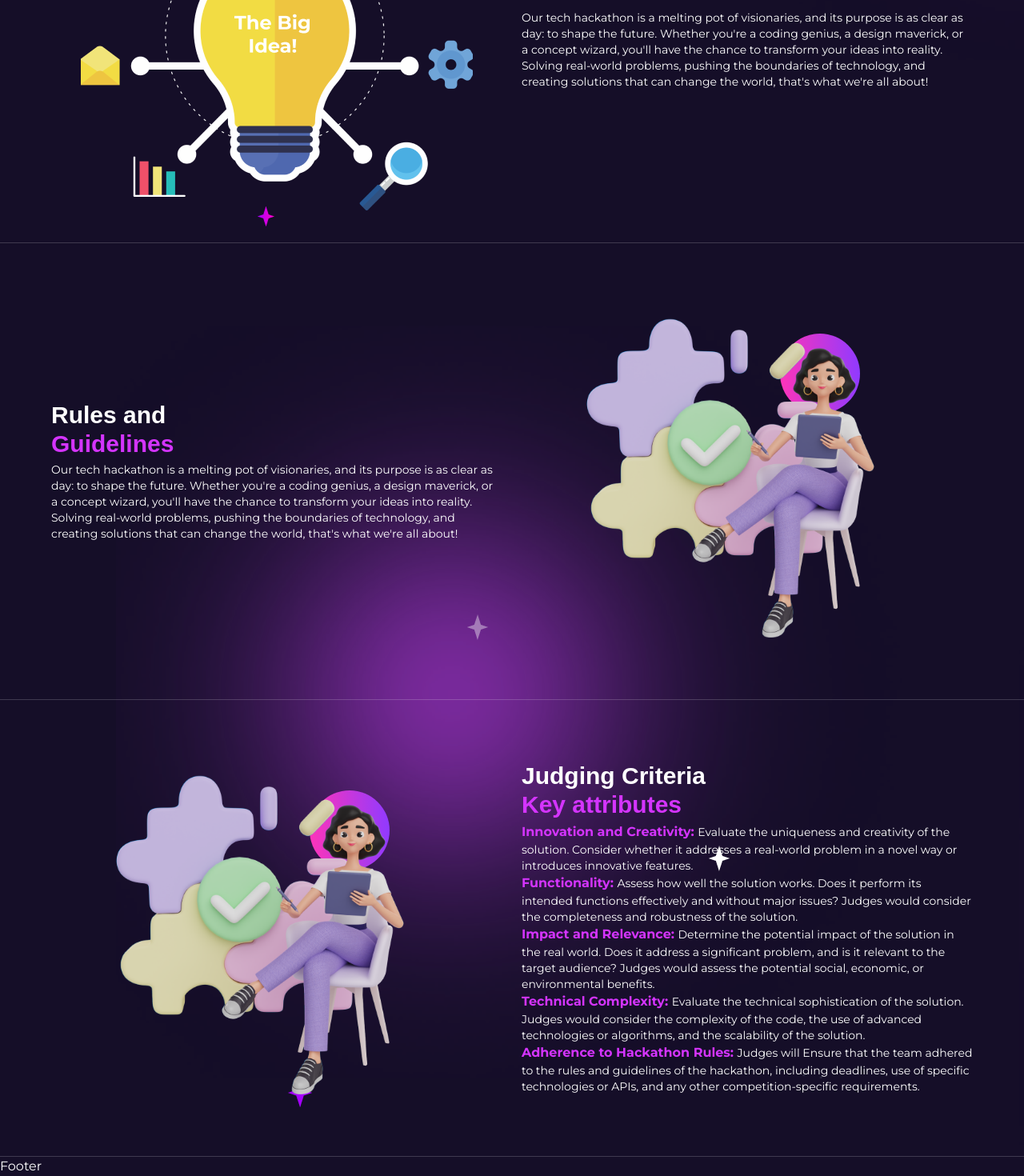
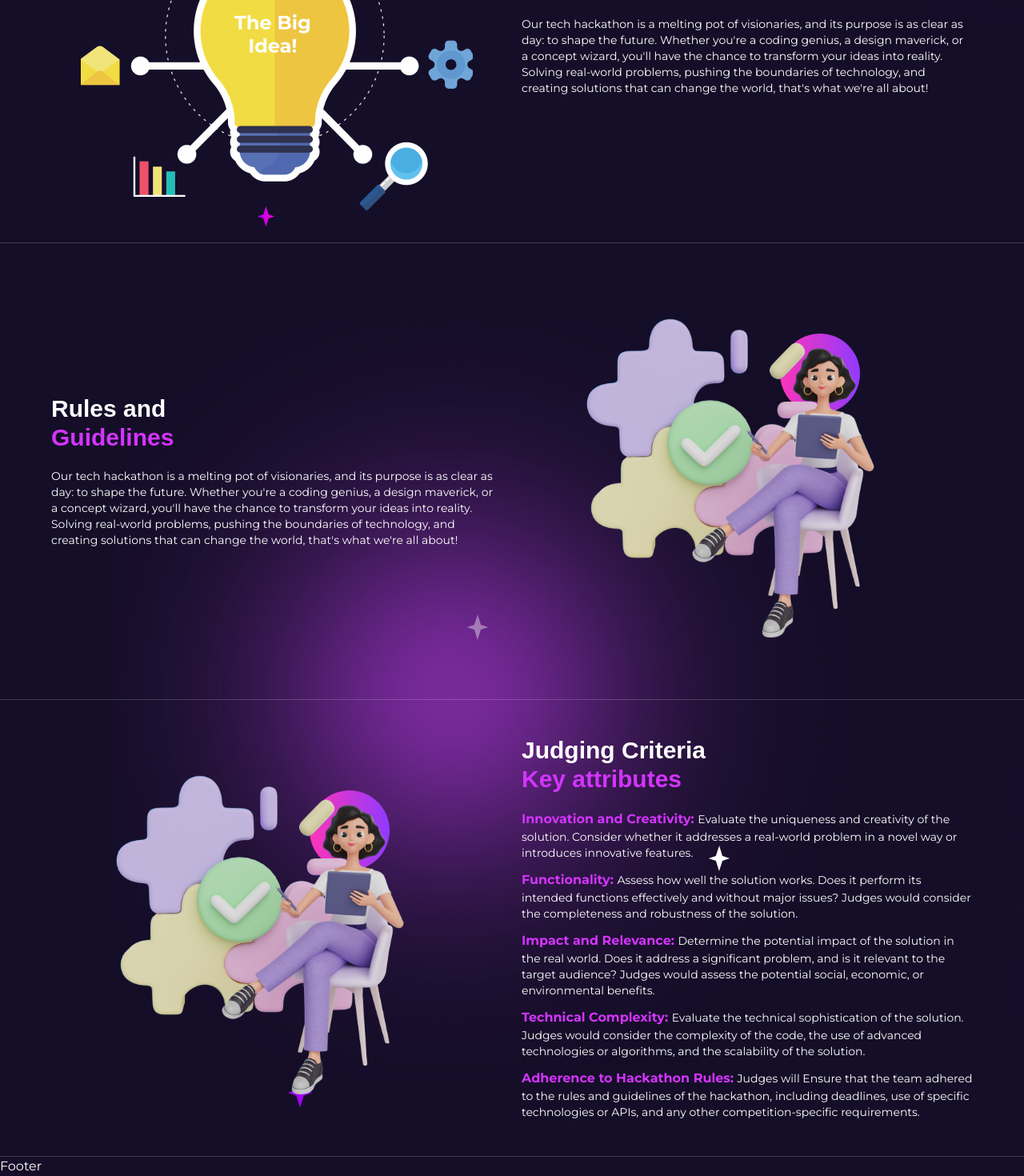
Before and after one commit to gift56/getlinked-ui-challengn, a Next.js app: page / in a window 1280 px wide. Shown: the part 919-2389 px from the top of the page at 80% size. Built offline with nearby package versions, Linux system fonts and the light colour scheme; a web font is replaced by a local one.

Commit message:
moving to the next

```diff
--- a/components/LandingpageContent/Introduction.tsx
+++ b/components/LandingpageContent/Introduction.tsx
@@ -16,7 +16,7 @@ const Introduction = () => {
               className="tab:w-[490px] w-[264px] mx-auto"
             />
           </div>
-          <div className="w-full tab:flex-1 flex flex-col gap-1">
+          <div className="w-full tab:flex-1 flex flex-col gap-5">
             <motion.h2
               initial={{ opacity: 0, x: 50 }}
               whileInView={{ opacity: 1, x: 0 }}
--- a/components/LandingpageContent/Judging.tsx
+++ b/components/LandingpageContent/Judging.tsx
@@ -39,7 +39,7 @@ const Judging = () => {
             />
             <div className="hidden tab:block w-[100px] h-[100px] bg-btnlinear rounded-full absolute top-14 xl:top-[15%] right-14 xl:right-[25%] p-5"></div>
           </div>
-          <div className="w-full tab:flex-1 flex flex-col gap-1">
+          <div className="w-full tab:flex-1 flex flex-col gap-5">
             <motion.h2
               initial={{ opacity: 0, x: 50 }}
               whileInView={{ opacity: 1, x: 0 }}
@@ -57,7 +57,7 @@ const Judging = () => {
               initial="hidden"
               whileInView="visible"
               viewport={{ once: true }}
-              className="flex tab:items-start flex-col items-center justify-center text-center tab:text-start tab:justify-start w-full"
+              className="flex tab:items-start flex-col items-center justify-center text-center tab:text-start tab:justify-start w-full gap-3"
             >
               {judgingCriteria.map((item, i) => (
                 <motion.li
--- a/components/LandingpageContent/Rules.tsx
+++ b/components/LandingpageContent/Rules.tsx
@@ -17,7 +17,7 @@ const Rules = () => {
             />
             <div className="hidden tab:block w-[100px] h-[100px] bg-btnlinear rounded-full absolute top-14 xl:top-[15%] right-14 xl:right-[25%] p-5"></div>
           </div>
-          <div className="w-full tab:flex-1 flex flex-col gap-1">
+          <div className="w-full tab:flex-1 flex flex-col gap-5">
             <motion.h2
               initial={{ opacity: 0, x: -50 }}
               whileInView={{ opacity: 1, x: 0 }}
```
